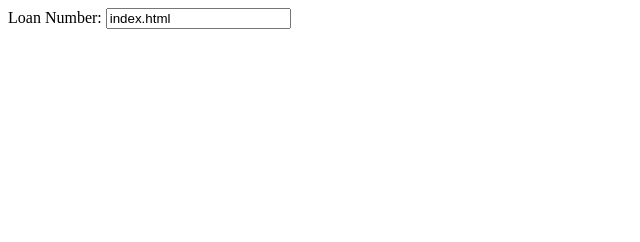
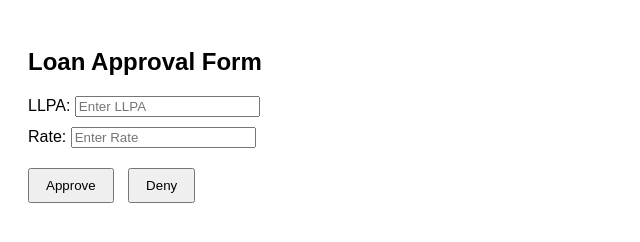
Before and after one commit to michael-lendingautomation/pricingadjustments, a plain HTML site: page index.html in a window 1280 px wide. Shown: the whole page, without its empty margins (0-640 px from the left). Drawn offline with Linux system fonts and the light colour scheme.

Commit message:
Update index.html

```diff
--- a/index.html
+++ b/index.html
@@ -1,23 +1,49 @@
 <!DOCTYPE html>
 <html>
 <head>
-    <meta charset="UTF-8">
-    <title>Loan Number Example</title>
+    <title>Loan Approval Page</title>
+    <meta charset="UTF-8" />
+    <style>
+        body { font-family: Arial; padding: 20px; }
+        label { display: block; margin-top: 10px; }
+        button { margin-top: 20px; margin-right: 10px; padding: 8px 16px; }
+    </style>
 </head>
 <body>
+    <h2>Loan Approval Form</h2>
+    <label>
+        LLPA:
+        <input type="number" id="llpa" step="0.01" placeholder="Enter LLPA" />
+    </label>
+    <label>
+        Rate:
+        <input type="number" id="rate" step="0.01" placeholder="Enter Rate" />
+    </label>
+    <div>
+        <button onclick="submitDecision('Approve')">Approve</button>
+        <button onclick="submitDecision('Deny')">Deny</button>
+    </div>
 
-    <label for="loanNumber">Loan Number:</label>
-    <input type="text" id="loanNumber" name="loanNumber">
+    <p id="result"></p>
 
     <script>
-        // Get the path from the URL (e.g., "/1234567")
-        const pathParts = window.location.pathname.split('/').filter(p => p);
-        // pathParts[0] will be "1234567" in your example
+        function submitDecision(decision) {
+            const llpa = document.getElementById('llpa').value;
+            const rate = document.getElementById('rate').value;
+            if (!llpa || !rate) {
+                alert("Please enter both LLPA and Rate.");
+                return;
+            }
+            document.getElementById('result').innerText =
+                `Decision: ${decision} (LLPA: ${llpa}, Rate: ${rate})`;
 
-        if (pathParts.length > 0) {
-            document.getElementById('loanNumber').value = pathParts[0];
+            // If you want to POST to Azure Function:
+            // fetch("https://<your-function-url>", {
+            //   method: "POST",
+            //   headers: { "Content-Type": "application/json" },
+            //   body: JSON.stringify({ llpa, rate, decision })
+            // });
         }
     </script>
-
 </body>
 </html>
```
